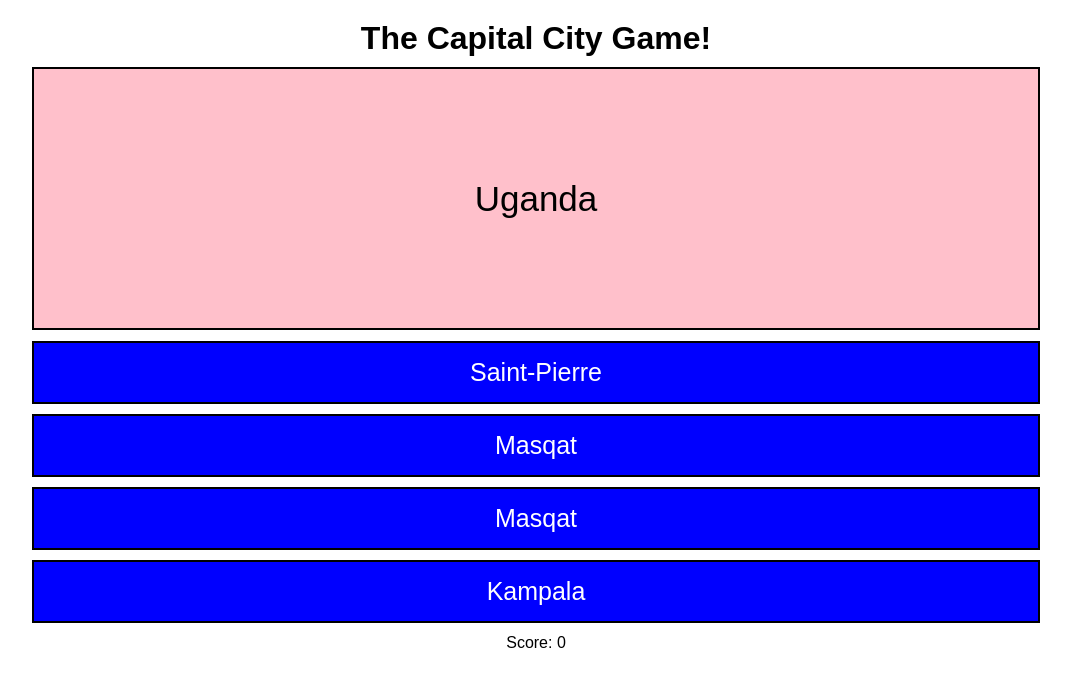
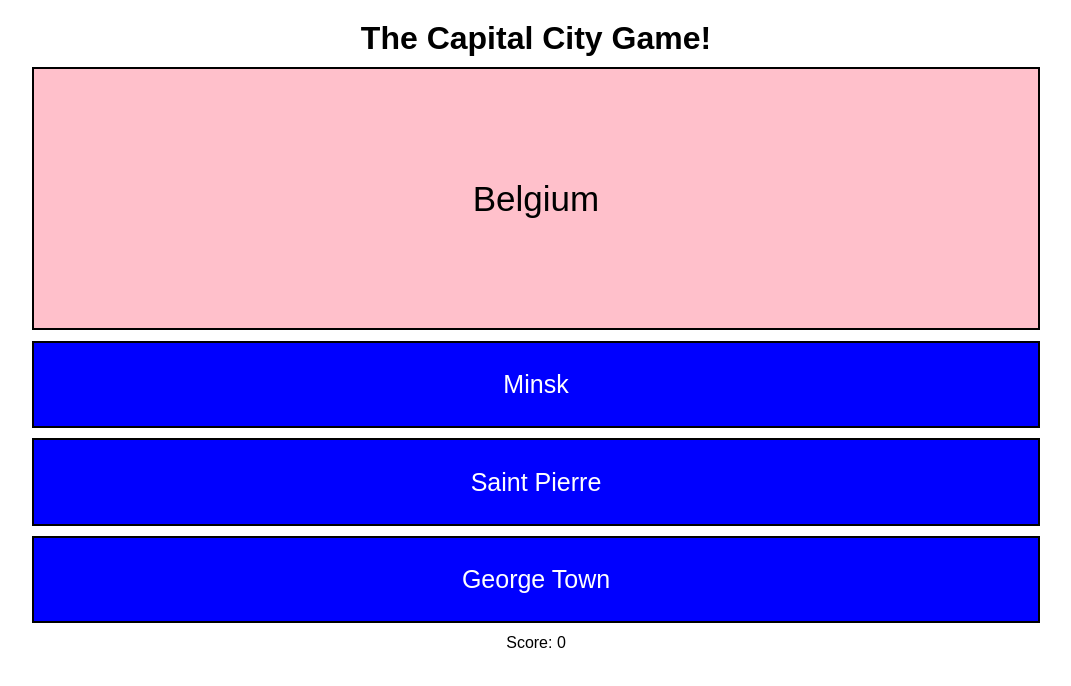
Before and after one commit to jjgray90/capital-city-game, a plain HTML site: page index.html in a window 1280 px wide. Shown: the whole page, without its empty margins (104-1175 px from the left). Drawn offline with Linux system fonts and the light colour scheme.

Commit message:
for loop for button printing & pseudocode for next step

```diff
--- a/index.html
+++ b/index.html
@@ -1,6 +1,5 @@
 <!DOCTYPE html>
 <html lang="en">
-
   <head>
     <meta charset="UTF-8" />
     <meta name="viewport" content="width=device-width, initial-scale=1.0" />
@@ -17,24 +16,12 @@
         <p id="country-card"></p>
       </div>
 
-    <section class="answer-boxes">
-      <div>
-        <button class="answer" id="box-one" onclick="getScore()"></button>
-      </div>
-      <div>
-        <button class="answer" id="box-two" onclick="getScore()"></button>
-      </div>
-      <div>
-        <button class="answer" id="box-three" onclick="getScore()"></button>
-      </div>
-      <div>
-        <button class="answer" id="box-four" onclick="getScore()"></button>
-      </div>
+      <section id="answer-boxes">
+
       </section>
       <section>
         <p id="score"></p>
       </section>
     </section>
   </body>
-
 </html>
--- a/main.js
+++ b/main.js
@@ -2,11 +2,11 @@ const capitalCities = {
   Afghanistan: "Kabul",
   Albania: "Tirana",
   Algeria: "Alger",
-  "American Samoa": "Fagatogo",
+  "American-Samoa": "Fagatogo",
   Andorra: "Andorra la Vella",
   Angola: "Luanda",
   Anguilla: "The Valley",
-  "Antigua and Barbuda": "Saint John's",
+  "Antigua-and-Barbuda": "Saint John's",
   Argentina: "Buenos Aires",
   Armenia: "Yerevan",
   Aruba: "Oranjestad",
@@ -24,54 +24,54 @@ const capitalCities = {
   Bermuda: "Hamilton",
   Bhutan: "Thimphu",
   Bolivia: "La Paz",
-  "Bosnia and Herzegovina": "Sarajevo",
+  "Bosnia-and-Herzegovina": "Sarajevo",
   Botswana: "Gaborone",
   Brazil: "Brasília",
   Brunei: "Bandar Seri Begawan",
   Bulgaria: "Sofia",
-  "Burkina Faso": "Ouagadougou",
+  "Burkina-Faso": "Ouagadougou",
   Burundi: "Bujumbura",
   Cambodia: "Phnom Penh",
   Cameroon: "Yaound",
   Canada: "Ottawa",
-  "Cape Verde": "Praia",
-  "Cayman Islands": "George Town",
-  "Central African Republic": "Bangui",
+  "Cape-Verde": "Praia",
+  "Cayman-Islands": "George Town",
+  "Central-African-Republic": "Bangui",
   Chad: "N'Djam",
   Chile: "Santiago de Chile",
   China: "Peking",
-  "Christmas Island": "Flying Fish Cove",
-  "Cocos (Keeling) Islands": "West Island",
+  "Christmas-Island": "Flying Fish Cove",
+  "Cocos-(Keeling)-Islands": "West Island",
   Colombia: "Santaf",
   Comoros: "Moroni",
   Congo: "Brazzaville",
-  "Cook Islands": "Avarua",
-  "Costa Rica": "San Jose",
+  "Cook-Islands": "Avarua",
+  "Costa-Rica": "San Jose",
   Croatia: "Zagreb",
   Cuba: "La Habana",
   Cyprus: "Nicosia",
-  "Czech Republic": "Praha",
+  "Czech-Republic": "Praha",
   Denmark: "Copenhagen",
   Djibouti: "Djibouti",
   Dominica: "Roseau",
-  "Dominican Republic": "Santo Domingo de Guzm",
-  "East Timor": "Dili",
+  "Dominican-Republic": "Santo Domingo de Guzm",
+  "East-Timor": "Dili",
   Ecuador: "Quito",
   Egypt: "Cairo",
-  "El Salvador": "San Salvador",
+  "El-Salvador": "San Salvador",
   England: "London",
-  "Equatorial Guinea": "Malabo",
+  "Equatorial-Guinea": "Malabo",
   Eritrea: "Asmara",
   Estonia: "Tallinn",
   Ethiopia: "Addis Abeba",
-  "Falkland Islands": "Stanley",
-  "Faroe Islands": "Tórshavn",
-  "Fiji Islands": "Suva",
+  "Falkland-Islands": "Stanley",
+  "Faroe-Islands": "Tórshavn",
+  "Fiji-Islands": "Suva",
   Finland: "Helsinki",
   France: "Paris",
-  "French Guiana": "Cayenne",
-  "French Polynesia": "Papeete",
-  "French Southern and Antarctic Lands": "Saint Pierre",
+  "French-Guiana": "Cayenne",
+  "French-Polynesia": "Papeete",
+  "French-Southern and Antarctic Lands": "Saint Pierre",
   Gabon: "Libreville",
   Gambia: "Banjul",
   Georgia: "Tbilisi",
@@ -88,9 +88,9 @@ const capitalCities = {
   "Guinea-Bissau": "Bissau",
   Guyana: "Georgetown",
   Haiti: "Port-au-Prince",
-  "Holy See (Vatican City State)": "Citt",
+  "Holy-See-(Vatican-City-State)": "Citt",
   Honduras: "Tegucigalpa",
-  "Hong Kong": "Victoria",
+  "Hong-Kong": "Victoria",
   Hungary: "Budapest",
   Iceland: "Reykjav",
   India: "New Delhi",
@@ -100,7 +100,7 @@ const capitalCities = {
   Ireland: "Dublin",
   Israel: "Jerusalem",
   Italy: "Roma",
-  "Ivory Coast": "Yamoussoukro",
+  "Ivory-Coast": "Yamoussoukro",
   Jamaica: "Kingston",
   Japan: "Tokyo",
   Jordan: "Amman",
@@ -114,25 +114,25 @@ const capitalCities = {
   Lebanon: "Beirut",
   Lesotho: "Maseru",
   Liberia: "Monrovia",
-  "Libyan Arab Jamahiriya": "Tripoli",
+  "Libyan-Arab-Jamahiriya": "Tripoli",
   Liechtenstein: "Vaduz",
   Lithuania: "Vilnius",
   Luxembourg: "Luxembourg [Luxemburg/L",
   Macao: "Macao",
-  "North Macedonia": "Skopje",
+  "North-Macedonia": "Skopje",
   Madagascar: "Antananarivo",
   Malawi: "Lilongwe",
   Malaysia: "Kuala Lumpur",
   Maldives: "Male",
   Mali: "Bamako",
   Malta: "Valletta",
-  "Marshall Islands": "Dalap-Uliga-Darrit",
+  "Marshall-Islands": "Dalap-Uliga-Darrit",
   Martinique: "Fort-de-France",
   Mauritania: "Nouakchott",
   Mauritius: "Port-Louis",
   Mayotte: "Mamoutzou",
   Mexico: "Ciudad de M",
-  "Microne, Federated States of": "Palikir",
+  "Federated-States-of-Microne": "Palikir",
   Moldova: "Chisinau",
   Monaco: "Monaco-Ville",
   Mongolia: "Ulan Bator",
@@ -144,63 +144,63 @@ const capitalCities = {
   Nauru: "Yaren",
   Nepal: "Kathmandu",
   Netherlands: "Amsterdam",
-  "Netherlands Antilles": "Willemstad",
-  "New Caledonia": "Noum",
-  "New Zealand": "Wellington",
+  "Netherlands-Antilles": "Willemstad",
+  "New-Caledonia": "Noum",
+  "New-Zealand": "Wellington",
   Nicaragua: "Managua",
   Niger: "Niamey",
   Nigeria: "Abuja",
   Niue: "Alofi",
-  "Norfolk Island": "Kingston",
-  "North Korea": "Pyongyang",
-  "Northern Ireland": "Belfast",
-  "Northern Mariana Islands": "Garapan",
+  "Norfolk-Island": "Kingston",
+  "North-Korea": "Pyongyang",
+  "Northern-Ireland": "Belfast",
+  "Northern-Mariana-Islands": "Garapan",
   Norway: "Oslo",
   Oman: "Masqat",
   Pakistan: "Islamabad",
   Palau: "Koror",
   Palestine: "Gaza",
   Panama: "Ciudad de Panam",
-  "Papua New Guinea": "Port Moresby",
+  "Papua-New-Guinea": "Port Moresby",
   Paraguay: "Asunci",
   Peru: "Lima",
   Philippines: "Manila",
   Pitcairn: "Adamstown",
   Poland: "Warszawa",
   Portugal: "Lisboa",
-  "Puerto Rico": "San Juan",
+  "Puerto-Rico": "San Juan",
   Qatar: "Doha",
   Reunion: "Saint-Denis",
   Romania: "Bucuresti",
-  "Russian Federation": "Moscow",
+  "Russian-Federation": "Moscow",
   Rwanda: "Kigali",
-  "Saint Helena": "Jamestown",
-  "Saint Kitts and Nevis": "Basseterre",
-  "Saint Lucia": "Castries",
-  "Saint Pierre and Miquelon": "Saint-Pierre",
-  "Saint Vincent and the Grenadines": "Kingstown",
+  "Saint-Helena": "Jamestown",
+  "Saint-Kitts and Nevis": "Basseterre",
+  "Saint-Lucia": "Castries",
+  "Saint-Pierre and Miquelon": "Saint-Pierre",
+  "Saint-Vincent and the Grenadines": "Kingstown",
   Samoa: "Apia",
-  "San Marino": "San Marino",
-  "Sao Tome and Principe": "Sao Tome",
-  "Saudi Arabia": "Riyadh",
+  "San-Marino": "San Marino",
+  "Sao-Tome-an-Principe": "Sao Tome",
+  "Saudi-Arabia": "Riyadh",
   Scotland: "Edinburgh",
   Senegal: "Dakar",
   Seychelles: "Victoria",
-  "Sierra Leone": "Freetown",
+  "Sierra-Leone": "Freetown",
   Singapore: "Singapore",
   Slovakia: "Bratislava",
   Slovenia: "Ljubljana",
-  "Solomon Islands": "Honiara",
+  "Solomon-Islands": "Honiara",
   Somalia: "Mogadishu",
-  "South Africa": "Pretoria",
-  "South Georgia and the South Sandwich Islands": "King Edward Point",
-  "South Korea": "Seoul",
-  "South Sudan": "Juba",
+  "South-Africa": "Pretoria",
+  "South-Georgia and the South Sandwich Islands": "King Edward Point",
+  "South-Korea": "Seoul",
+  "South-Sudan": "Juba",
   Spain: "Madrid",
-  "Sri Lanka": "Colombo",
+  "Sri-Lanka": "Colombo",
   Sudan: "Khartum",
   Suriname: "Paramaribo",
-  "Svalbard and Jan Mayen": "Longyearbyen",
+  "Svalbard-and-Jan-Mayen": "Longyearbyen",
   Swaziland: "Mbabane",
   Sweden: "Stockholm",
   Switzerland: "Bern",
@@ -208,31 +208,31 @@ const capitalCities = {
   Tajikistan: "Dushanbe",
   Tanzania: "Dodoma",
   Thailand: "Bangkok",
-  "The Democratic Republic of Congo": "Kinshasa",
+  "The-Democratic-Republic-of-Congo": "Kinshasa",
   Togo: "Lom",
   Tokelau: "Fakaofo",
   Tonga: "Nuku'alofa",
-  "Trinidad and Tobago": "Port-of-Spain",
+  "Trinidad-and-Tobago": "Port-of-Spain",
   Tunisia: "Tunis",
   Turkey: "Ankara",
   Turkmenistan: "Ashgabat",
-  "Turks and Caicos Islands": "Cockburn Town",
+  "Turks-and-Caicos-Islands": "Cockburn Town",
   Tuvalu: "Funafuti",
   Uganda: "Kampala",
   Ukraine: "Kyiv",
-  "United Arab Emirates": "Abu Dhabi",
-  "United Kingdom": "London",
-  "United States": "Washington",
+  "United-Arab Emirates": "Abu Dhabi",
+  "United-Kingdom": "London",
+  "United-States": "Washington",
   Uruguay: "Montevideo",
   Uzbekistan: "Toskent",
   Vanuatu: "Port-Vila",
   Venezuela: "Caracas",
   Vietnam: "Hanoi",
-  "Virgin Island, British": "Road Town",
-  "Virgin Island, U.S.": "Charlotte Amalie",
+  "Virgin-Island-British": "Road Town",
+  "Virgin-Island-U.S.": "Charlotte Amalie",
   Wales: "Cardiff",
-  "Wallis and Futuna": "Mata-Utu",
-  "Western Sahara": "El-Aai",
+  "Wallis-and-Futuna": "Mata-Utu",
+  WesternSahara: "El-Aai",
   Yemen: "Sanaa",
   Yugoslavia: "Beograd",
   Zambia: "Lusaka",
@@ -244,7 +244,6 @@ const getRandomCities = obj => {
   const countries = Object.keys(obj);
   //  Random country from array
   const randomCountry = countries[Math.floor(countries.length * Math.random())];
-
   return obj[randomCountry];
 };
 
@@ -260,43 +259,55 @@ const getRandomCountry = obj => {
 let randomCountry = getRandomCountry(capitalCities);
 let randomCity = capitalCities[randomCountry];
 
-const refreshAnswer = () => {
+const correctAnswer = () => {
   randomCountry = getRandomCountry(capitalCities);
   randomCity = capitalCities[randomCountry];
+  `<div><button onclick=getScore("${cityToPrint}")>${cityToPrint}</button></div>`;
 };
 
-const getNewInputs = () => {
-  refreshAnswer();
+let mockAnswer = "London";
 
-  document.getElementById("country-card").innerHTML = randomCountry;
+// const getNewInputs = () => {
+//   refreshAnswer();
 
-  document.getElementById("box-one").innerHTML = getRandomCities(capitalCities);
+//   document.getElementById("box-four").innerHTML = randomCity;
+// };
 
-  document.getElementById("box-two").innerHTML = getRandomCities(capitalCities);
+// getNewInputs();
 
-  document.getElementById("box-three").innerHTML = getRandomCities(
-    capitalCities
-  );
-  document.getElementById("box-four").innerHTML = randomCity;
+const createButtons = () => {
+  let output = "";
+  for (let index = 0; index < 3; index++) {
+    let cityToPrint = getRandomCities(capitalCities);
+    output += `<div><button onclick=getScore("${cityToPrint}")>${cityToPrint}</button></div>`;
+  }
+  return output;
 };
 
+const printCountry = () =>
+  (document.getElementById("country-card").innerHTML = getRandomCountry(
+    capitalCities
+  ));
+
+const printButtons = () =>
+  (document.getElementById("answer-boxes").innerHTML = createButtons());
+
+printCountry();
+printButtons();
+
 let score = 0;
-let countries = Object.keys(capitalCities);
-let cities = Object.values(capitalCities);
 
-const getScore = () => {
-  if (
-    Object.keys(
-      capitalCities[document.getElementById("country-card").innerHTML]
-    ) ==
-    Object.values(capitalCities[document.getElementById("box-four").innerHTML])
-  ) {
+const getScore = city => {
+  if (city === mockAnswer) {
     score++;
-  } else {
-    score;
   }
+
+  console.log(city);
+
+  score;
   updateHtmlScore();
-  getNewInputs();
+  printCountry();
+  printButtons();
 };
 
 const updateHtmlScore = () => {
@@ -304,11 +315,14 @@ const updateHtmlScore = () => {
 };
 
 updateHtmlScore();
-getNewInputs();
 
-const createButtons = () => {};
-// let index = 0;
-for (let index = 0; index < 4; index++) {
-  // getRandomCities(capitalCities);
-  console.log(getRandomCities(capitalCities));
-}
+let arr = [1, 2, 3];
+
+console.log(shuffle(arr));
+
+
+// for loop to get 3 x random cities - push into an Array
+// spread operator to create new version of that array, and put the correct city into it
+// math.random function to shuffle the order of the array
+// map over array and apply html string
+// print buttons function
--- a/main.scss
+++ b/main.scss
@@ -43,7 +43,7 @@ body {
         text-align: center;
       }
 
-      .answer-boxes {
+      #answer-boxes {
         height: 50%;
         width: 100%;
         display: flex;
```
Also changed, not shown: main.css. Lines whose indentation alone changed are shown as unchanged.
